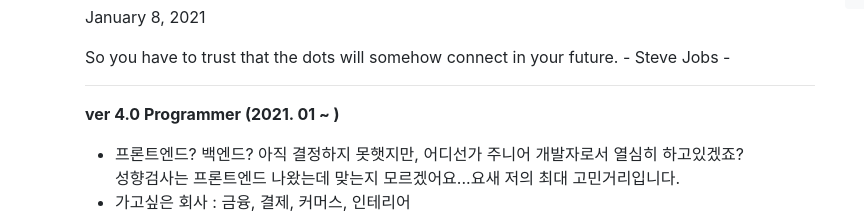
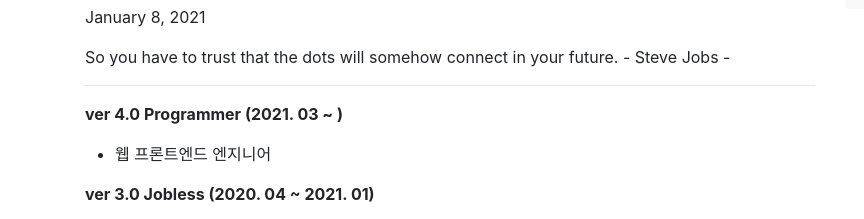
Before and after one commit to HocheolJang/IntroduceMyself, a plain HTML site: page index.html in a window 1280 px wide. Shown: the part 1311-1530 px from the top of the page, 0-864 px from the left. Drawn offline with nearby package versions, Linux system fonts and the light colour scheme; a script that the page names is missing.

Commit message:
Update contents

```diff
--- a/index.html
+++ b/index.html
@@ -207,16 +207,10 @@
 
                         <p>So you have to trust that the dots will somehow connect in your future. - Steve Jobs - </p>
                         <hr>
-                        <p><strong>ver 4.0 Programmer (2021. 01 ~ )</strong></p>
+                        <p><strong>ver 4.0 Programmer (2021. 03 ~ )</strong></p>
                         <ul>
                             <li>
-                                프론트엔드? 백엔드? 아직 결정하지 못햇지만, 어디선가 주니어 개발자로서 열심히 하고있겠죠?
-                            </li>
-                            성향검사는 프론트엔드 나왔는데 맞는지 모르겠어요...요새 저의 최대 고민거리입니다.
-
-                            <li>
-                                가고싶은 회사 : 금융, 결제, 커머스, 인테리어
-                            </li>
+                                웹 프론트엔드 엔지니어
                         </ul>
 
                         <p><strong>ver 3.0 Jobless (2020. 04 ~ 2021. 01)</strong></p>
```
